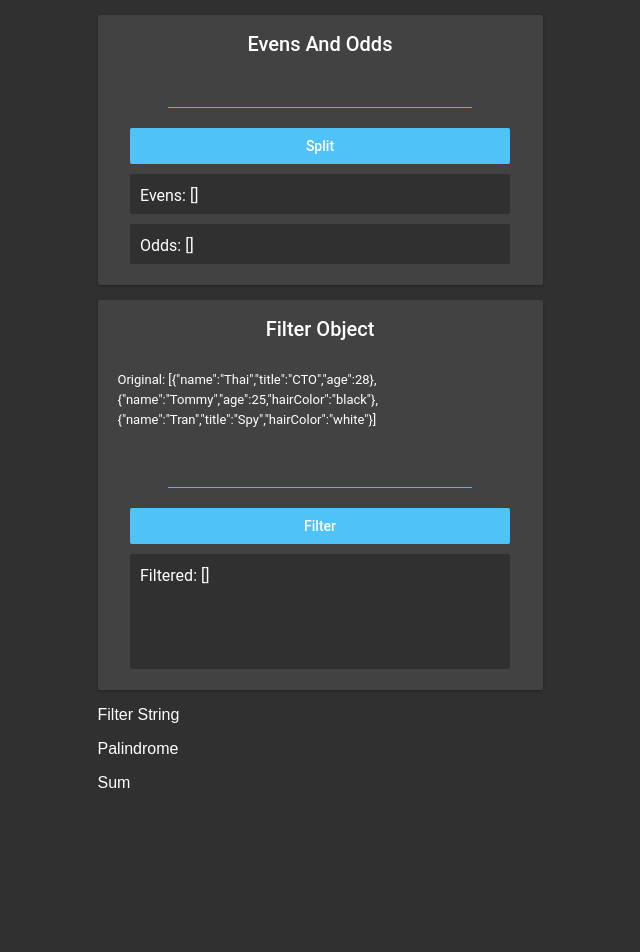
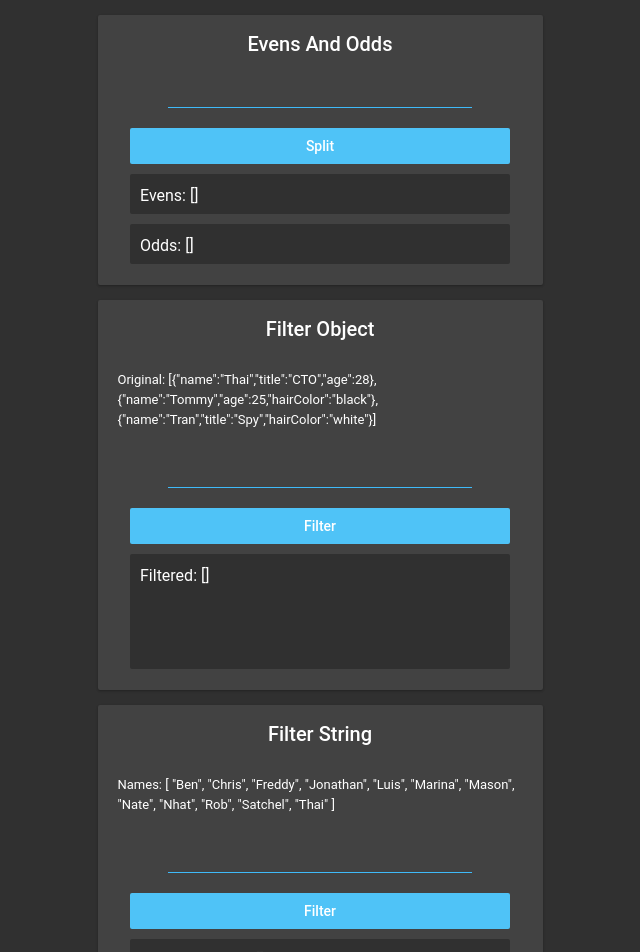
Before and after one commit to thaitommytran/react-toy-problems, a React (Create React App) app: page / in a window 1280 px wide. Shown: the top 952 px of the page, without its empty margins (320-960 px from the left). Before the commit the page ends 808 px from the top, so only its background shows below. Built offline with nearby package versions, Linux system fonts and the light colour scheme.

Commit message:
step 5 completed

```diff
--- a/src/components/Topics/FilterString.js
+++ b/src/components/Topics/FilterString.js
@@ -1,8 +1,66 @@
 import React, { Component } from "react";
 
 class FilterString extends Component {
+  constructor() {
+    super();
+    this.state = {
+      unFilteredArray: [
+        "Ben",
+        "Chris",
+        "Freddy",
+        "Jonathan",
+        "Luis",
+        "Marina",
+        "Mason",
+        "Nate",
+        "Nhat",
+        "Rob",
+        "Satchel",
+        "Thai"
+      ],
+
+      userInput: "",
+      filteredArray: []
+    };
+  }
+
+  handleChange(value) {
+    this.setState({ userInput: value });
+  }
+
+  filterArray(name) {
+    let unFilteredArray = this.state.unFilteredArray;
+    let filteredArray = [];
+
+    if (unFilteredArray.includes(name)) {
+      filteredArray.push(name);
+    }
+
+    this.setState({ filteredArray: filteredArray });
+  }
+
   render() {
-    return <p>Filter String</p>;
+    return (
+      <div className="puzzleBox filterStringPB">
+        <h4>Filter String</h4>
+        <span className="puzzleText">
+          Names: {JSON.stringify(this.state.unFilteredArray, null, 10)}
+        </span>
+        <input
+          className="inputLine"
+          onChange={(event) => this.handleChange(event.target.value)}
+        />
+        <button
+          className="confirmationButton"
+          onClick={() => this.filterArray(this.state.userInput)}
+        >
+          Filter
+        </button>
+        <span className="resultsBox filterStringRB">
+          Filtered Names: {JSON.stringify(this.state.filteredArray, null, 10)}
+        </span>
+      </div>
+    );
   }
 }
 
```
